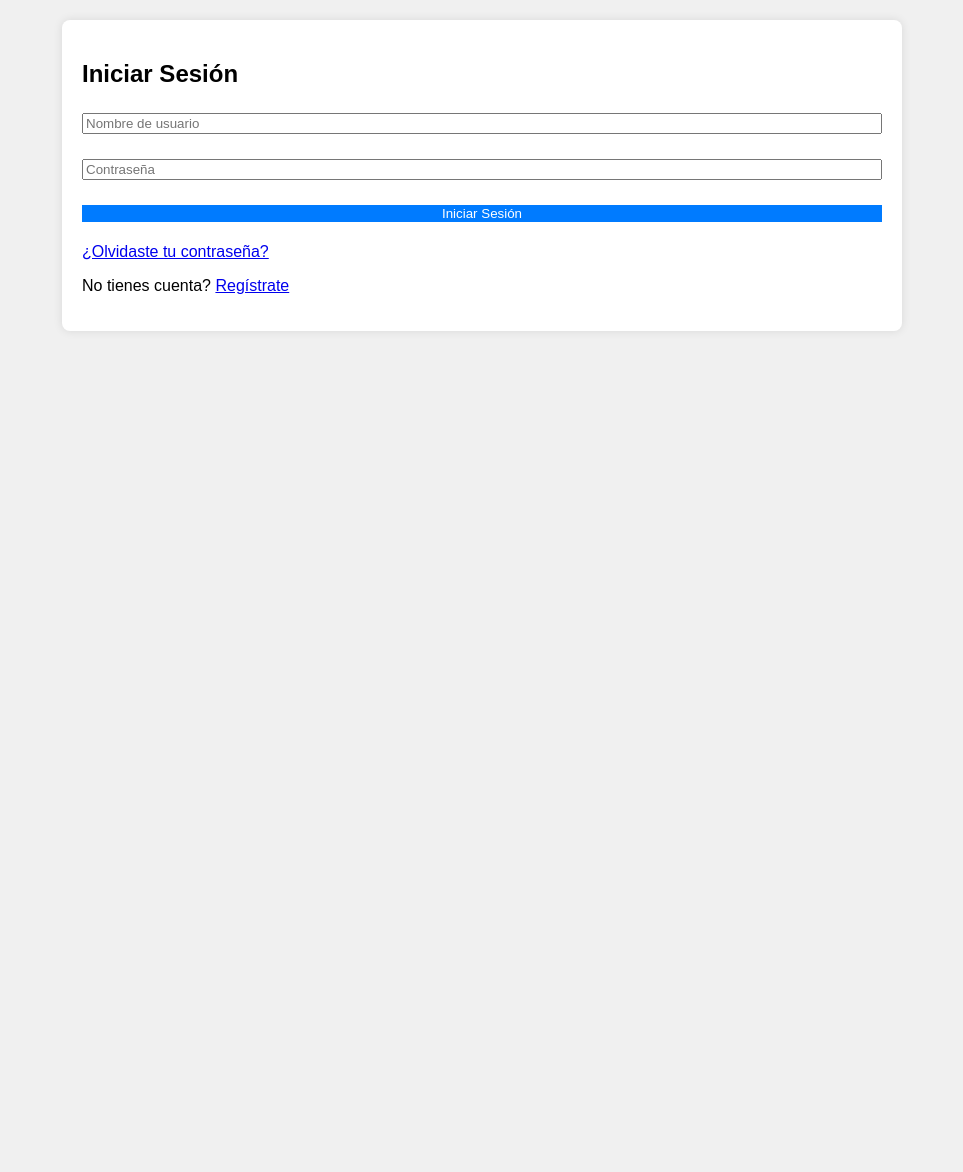
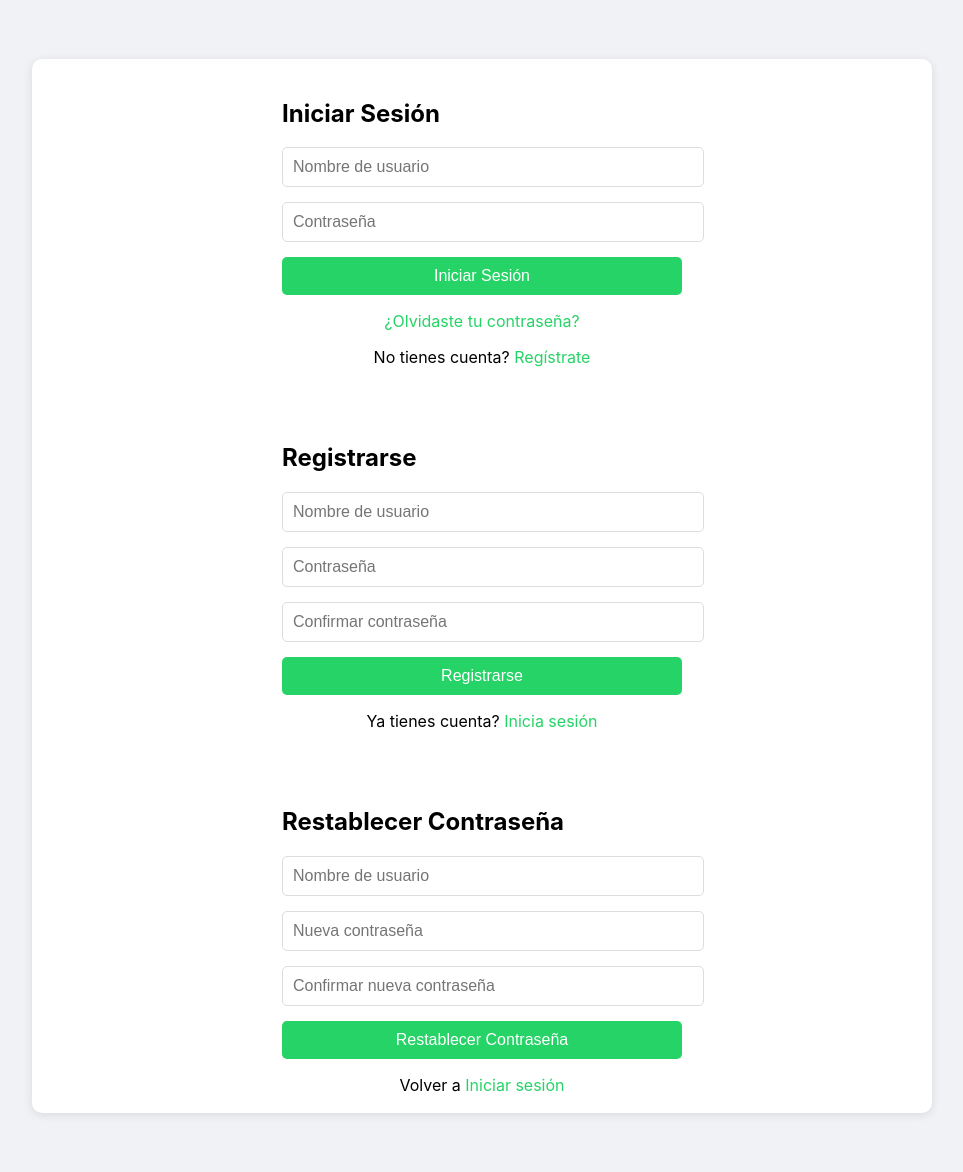
Before and after one commit to Ssteier2016/fellasapp, a Flask app: page / in a window 1280 px wide. Shown: the whole page, without its empty margins (158-1121 px from the left). Run offline with Flask 3, Linux system fonts and the light colour scheme.

Commit message:
Update index.html

```diff
--- a/templates/index.html
+++ b/templates/index.html
@@ -5,65 +5,180 @@
   <meta name="viewport" content="width=device-width, initial-scale=1.0">
   <title>Chat Global con Walkie-Talkie</title>
   <link rel="manifest" href="/manifest.json">
+  <link rel="stylesheet" href="https://cdnjs.cloudflare.com/ajax/libs/font-awesome/5.15.4/css/all.min.css">
   <style>
     body {
-      font-family: Arial, sans-serif;
+      font-family: -apple-system, BlinkMacSystemFont, 'Segoe UI', Roboto, Oxygen, Ubuntu, Cantarell, 'Open Sans', 'Helvetica Neue', sans-serif;
       margin: 0;
-      padding: 20px;
-      background-color: #f0f0f0;
+      background-color: #f0f2f5;
+      display: flex;
+      justify-content: center;
+      align-items: center;
+      min-height: 100vh;
     }
     .container {
-      max-width: 800px;
-      margin: 0 auto;
-      background: white;
-      padding: 20px;
-      border-radius: 8px;
-      box-shadow: 0 0 10px rgba(0,0,0,0.1);
+      width: 100%;
+      max-width: 900px;
+      background: #fff;
+      border-radius: 10px;
+      box-shadow: 0 2px 10px rgba(0,0,0,0.1);
+      overflow: hidden;
+      display: flex;
+      flex-direction: column;
+      height: 90vh;
     }
     .hidden { display: none; }
-    .form-group { margin-bottom: 15px; }
-    input, button {
-      padding:  Ascending;
-      margin: 5px 0;
+    .auth-container {
+      padding: 20px;
+      display: flex;
+      flex-direction: column;
+      align-items: center;
+      justify-content: center;
+      height: 100%;
+    }
+    .auth-form {
       width: 100%;
-      box-sizing: border-box;
+      max-width: 400px;
+    }
+    .form-group {
+      margin-bottom: 15px;
+    }
+    input {
+      padding: 10px;
+      width: 100%;
+      border: 1px solid #ddd;
+      border-radius: 5px;
+      font-size: 16px;
     }
     button {
-      background: #007bff;
+      padding: 10px;
+      width: 100%;
+      background: #25D366;
       color: white;
       border: none;
+      border-radius: 5px;
+      font-size: 16px;
       cursor: pointer;
     }
-    button:hover { background: #0056b3; }
-    #chat-messages {
-      height: 300px;
+    button:hover {
+      background: #1ebe57;
+    }
+    .auth-links {
+      text-align: center;
+      margin-top: 10px;
+    }
+    .auth-links a {
+      color: #25D366;
+      text-decoration: none;
+    }
+    .auth-links a:hover {
+      text-decoration: underline;
+    }
+    .chat-header {
+      background: #25D366;
+      color: white;
+      padding: 10px 20px;
+      display: flex;
+      justify-content: space-between;
+      align-items: center;
+    }
+    .chat-header h2 {
+      margin: 0;
+      font-size: 18px;
+    }
+    .users-list {
+      background: #f8f9fa;
+      padding: 10px;
+      border-bottom: 1px solid #ddd;
+      display: flex;
+      flex-wrap: wrap;
+      gap: 10px;
+    }
+    .user-item {
+      display: flex;
+      align-items: center;
+      font-size: 14px;
+      color: #333;
+    }
+    .user-item i {
+      margin-left: 8px;
+      cursor: pointer;
+      color: #555;
+    }
+    .user-item i:hover {
+      color: #25D366;
+    }
+    .chat-messages {
+      flex: 1;
+      padding: 20px;
       overflow-y: auto;
-      border: 1px solid #ccc;
+      background: #e5ddd5 url('https://cloud.githubusercontent.com/assets/398893/7761599/4e373b2e-0018-11e5-8f5a-53a99f1e8a13.jpg');
+      display: flex;
+      flex-direction: column;
+      gap: 10px;
+    }
+    .message {
+      max-width: 70%;
+      padding: 8px 12px;
+      border-radius: 7.5px;
+      font-size: 14px;
+      line-height: 1.4;
+      position: relative;
+    }
+    .message.sent {
+      background: #DCF8C6;
+      align-self: flex-end;
+      margin-left: auto;
+    }
+    .message.received {
+      background: #FFFFFF;
+      align-self: flex-start;
+      margin-right: auto;
+    }
+    .message .username {
+      font-weight: bold;
+      margin-bottom: 2px;
+      color: #333;
+    }
+    .chat-input {
+      display: flex;
       padding: 10px;
-      margin-bottom: 10px;
+      background: #f8f9fa;
+      border-top: 1px solid #ddd;
+      gap: 10px;
     }
-    #users-list {
-      margin-top: 10px;
+    #message-input {
+      flex: 1;
       padding: 10px;
-      border: 1px solid #ccc;
+      border: 1px solid #ddd;
+      border-radius: 20px;
+      font-size: 14px;
     }
-    .user-item { margin: 5px 0; }
-    .mute-btn { margin-left: 10px; background: #dc3545; }
-    .mute-btn:hover { background: #a71d2a; }
+    .chat-input button {
+      width: auto;
+      padding: 10px 20px;
+    }
     #mic-btn {
-      background: #28a745;
-      padding: 15px;
-      font-size: 16px;
+      background: #25D366;
     }
-    #mic-btn.recording { background: #dc3545; }
-    #global-mute-btn { background: #ffc107; }
-    .error { color: red; }
+    #mic-btn.recording {
+      background: #FF3B30;
+    }
+    #global-mute-btn {
+      background: #FFC107;
+    }
+    .error {
+      color: #FF3B30;
+      text-align: center;
+      padding: 10px;
+    }
   </style>
 </head>
 <body>
   <div class="container">
     <!-- Formulario de inicio de sesión -->
-    <div id="login-form">
+    <div id="login-form" class="auth-container">
+      <div class="auth-form">
         <h2>Iniciar Sesión</h2>
         <div class="form-group">
           <input type="text" id="login-username" placeholder="Nombre de usuario" required>
@@ -72,12 +187,16 @@
           <input type="password" id="login-password" placeholder="Contraseña" required>
         </div>
         <button onclick="login()">Iniciar Sesión</button>
+        <div class="auth-links">
           <p><a href="#" onclick="showResetPassword()">¿Olvidaste tu contraseña?</a></p>
           <p>No tienes cuenta? <a href="#" onclick="showRegister()">Regístrate</a></p>
         </div>
+      </div>
+    </div>
 
     <!-- Formulario de registro -->
-    <div id="register-form" class="hidden">
+    <div id="register-form" class="auth-container hidden">
+      <div class="auth-form">
         <h2>Registrarse</h2>
         <div class="form-group">
           <input type="text" id="register-username" placeholder="Nombre de usuario" required>
@@ -89,11 +208,15 @@
           <input type="password" id="register-confirm-password" placeholder="Confirmar contraseña" required>
         </div>
         <button onclick="register()">Registrarse</button>
+        <div class="auth-links">
           <p>Ya tienes cuenta? <a href="#" onclick="showLogin()">Inicia sesión</a></p>
+        </div>
+      </div>
     </div>
 
     <!-- Formulario de restablecimiento de contraseña -->
-    <div id="reset-password-form" class="hidden">
+    <div id="reset-password-form" class="auth-container hidden">
+      <div class="auth-form">
         <h2>Restablecer Contraseña</h2>
         <div class="form-group">
           <input type="text" id="reset-username" placeholder="Nombre de usuario" required>
@@ -105,20 +228,27 @@
           <input type="password" id="reset-confirm-password" placeholder="Confirmar nueva contraseña" required>
         </div>
         <button onclick="resetPassword()">Restablecer Contraseña</button>
+        <div class="auth-links">
           <p>Volver a <a href="#" onclick="showLogin()">Iniciar sesión</a></p>
+        </div>
+      </div>
     </div>
 
     <!-- Interfaz del chat -->
-    <div id="chat-container" class="hidden">
+    <div id="chat-container" class="hidden" style="display: flex; flex-direction: column; height: 100%;">
+      <div class="chat-header">
         <h2>Chat Global</h2>
-      <div id="users-list"></div>
-      <div id="chat-messages"></div>
+      </div>
+      <div class="users-list" id="users-list"></div>
+      <div class="chat-messages" id="chat-messages"></div>
+      <div class="chat-input">
         <input type="text" id="message-input" placeholder="Escribe un mensaje...">
         <button onclick="sendMessage()">Enviar</button>
         <button id="mic-btn" onclick="toggleRecording()">Grabar</button>
         <button id="global-mute-btn" onclick="toggleGlobalMute()">Mutear Todos</button>
       </div>
       <p id="error" class="error"></p>
+    </div>
   </div>
 
   <script>
@@ -279,34 +409,30 @@
     function addMessage(username, message) {
       const messages = document.getElementById('chat-messages');
       const div = document.createElement('div');
-      div.textContent = `${username}: ${message}`;
+      div.className = `message ${username === this.username ? 'sent' : 'received'}`;
+      div.innerHTML = `<div class="username">${username}</div>${message}`;
       messages.appendChild(div);
       messages.scrollTop = messages.scrollHeight;
     }
 
     function updateUsersList(users) {
       const usersList = document.getElementById('users-list');
-      usersList.innerHTML = `<strong>Usuarios conectados (${users.length}):</strong>`;
+      usersList.innerHTML = '';
       users.forEach(user => {
         const div = document.createElement('div');
         div.className = 'user-item';
-        div.textContent = user;
-        const muteBtn = document.createElement('button');
-        muteBtn.className = 'mute-btn';
-        muteBtn.textContent = mutedUsers.has(user) ? 'Desmutear' : 'Mutear';
-        muteBtn.onclick = () => toggleMuteUser(user, muteBtn);
-        div.appendChild(muteBtn);
+        div.innerHTML = `${user} <i class="${mutedUsers.has(user) ? 'fas fa-microphone-slash' : 'fas fa-microphone'}" onclick="toggleMuteUser('${user}', this)"></i>`;
         usersList.appendChild(div);
       });
     }
 
-    function toggleMuteUser(user, button) {
+    function toggleMuteUser(user, icon) {
       if (mutedUsers.has(user)) {
         mutedUsers.delete(user);
-        button.textContent = 'Mutear';
+        icon.className = 'fas fa-microphone';
       } else {
         mutedUsers.add(user);
-        button.textContent = 'Desmutear';
+        icon.className = 'fas fa-microphone-slash';
       }
     }
 
```
Lines whose indentation alone changed are shown as unchanged.
